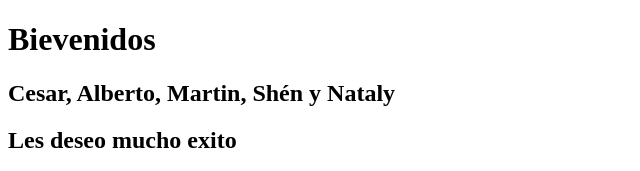
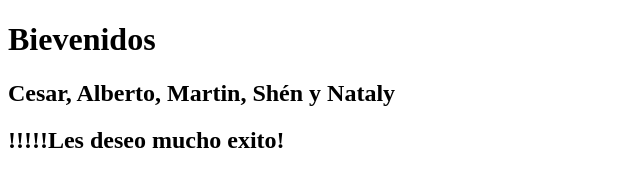
Before and after one commit to cgodinezre/Bienvenida2025, a plain HTML site: page index.html in a window 1280 px wide. Shown: the top 171 px of the page, without its empty margins (0-640 px from the left). Drawn offline with Linux system fonts and the light colour scheme.

Commit message:
Se agregao signos de admiracion

```diff
--- a/index.html
+++ b/index.html
@@ -5,7 +5,7 @@
 <body>
     <h1>Bievenidos</h1>
     <h2>Cesar, Alberto, Martin, Shén y Nataly</h1>
-        <h2>Les deseo mucho exito</h2>
+        <h2>!!!!!Les deseo mucho exito!</h2>
     <img src="img/mafalda.jpg" >
     <img src="img/snoopy.jpg" >
 
```
